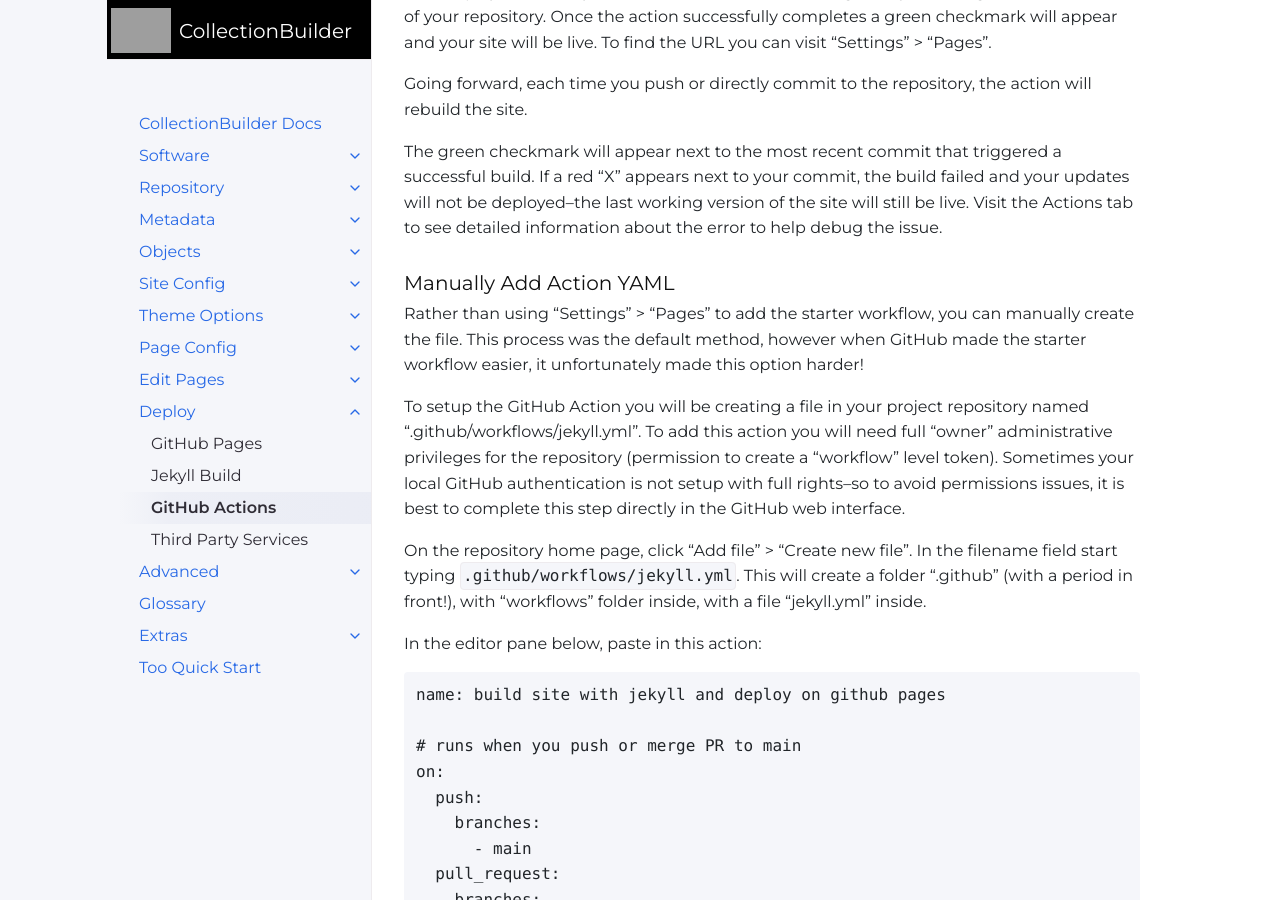
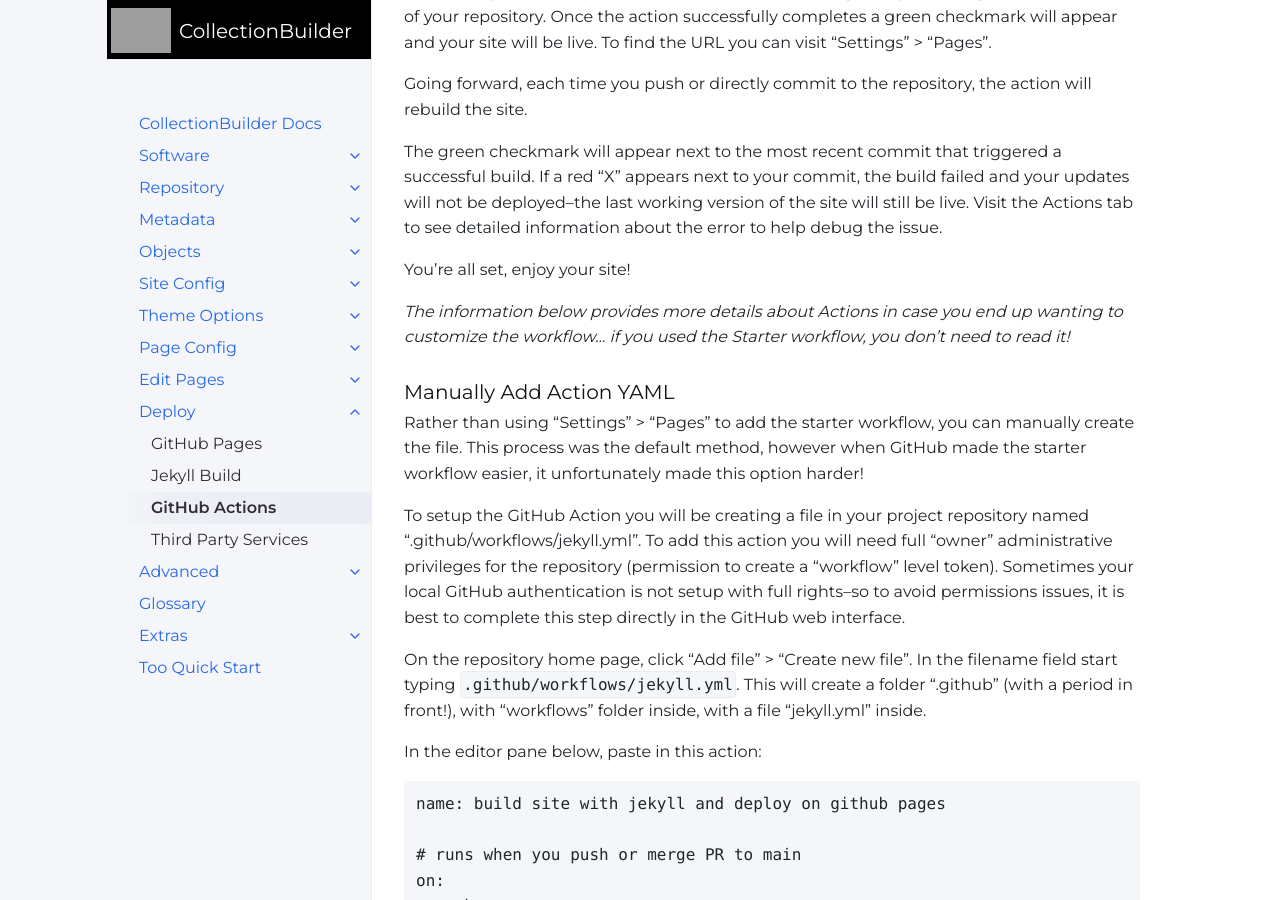
Before and after one commit to CollectionBuilder/cb-docs, a Jekyll site: the page built from docs/deploy/actions.md, in a window 1280 px wide and 900 px high, scrolled down 1503 px. Built offline with Jekyll 4.4.1, drawn with Linux system fonts in a browser that asks for light colours; comment, search, counter and statistics services are not loaded.

Commit message:
add a note to gh actions

```diff
--- a/docs/deploy/actions.md
+++ b/docs/deploy/actions.md
@@ -48,6 +48,10 @@ Going forward, each time you push or directly commit to the repository, the acti
 The green checkmark will appear next to the most recent commit that triggered a successful build.
 If a red "X" appears next to your commit, the build failed and your updates will not be deployed--the last working version of the site will still be live.
 Visit the Actions tab to see detailed information about the error to help debug the issue.
+
+You're all set, enjoy your site!
+
+*The information below provides more details about Actions in case you end up wanting to customize the workflow... if you used the Starter workflow, you don't need to read it!*
 
 ### Manually Add Action YAML
 
```
